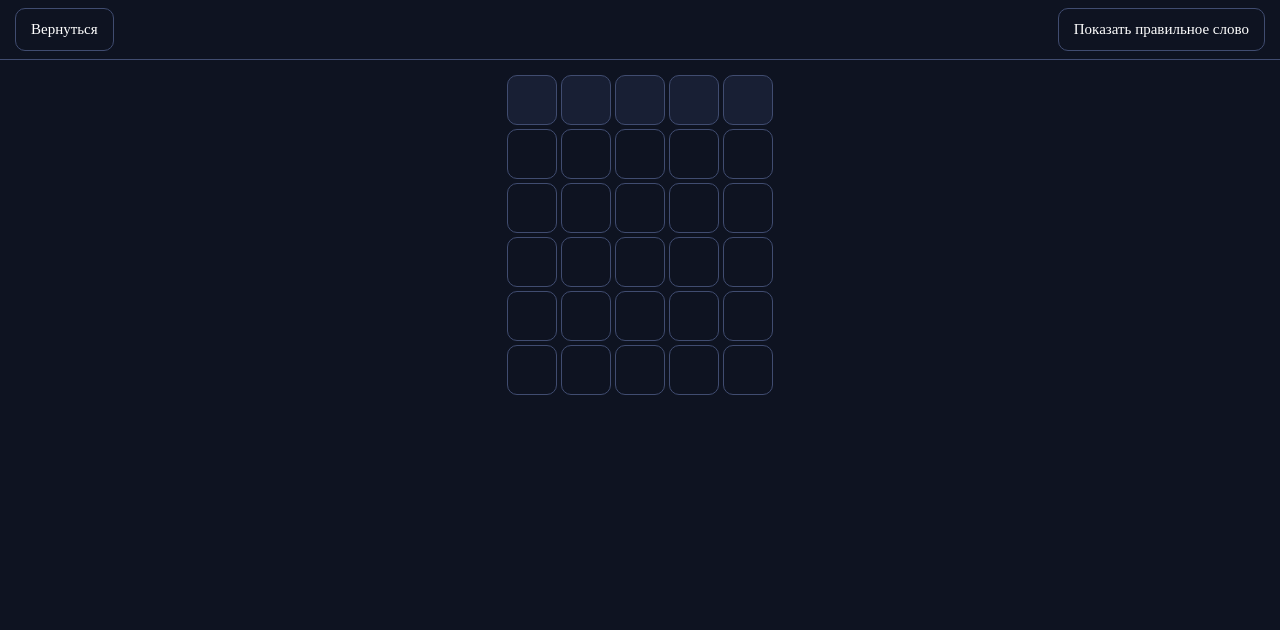
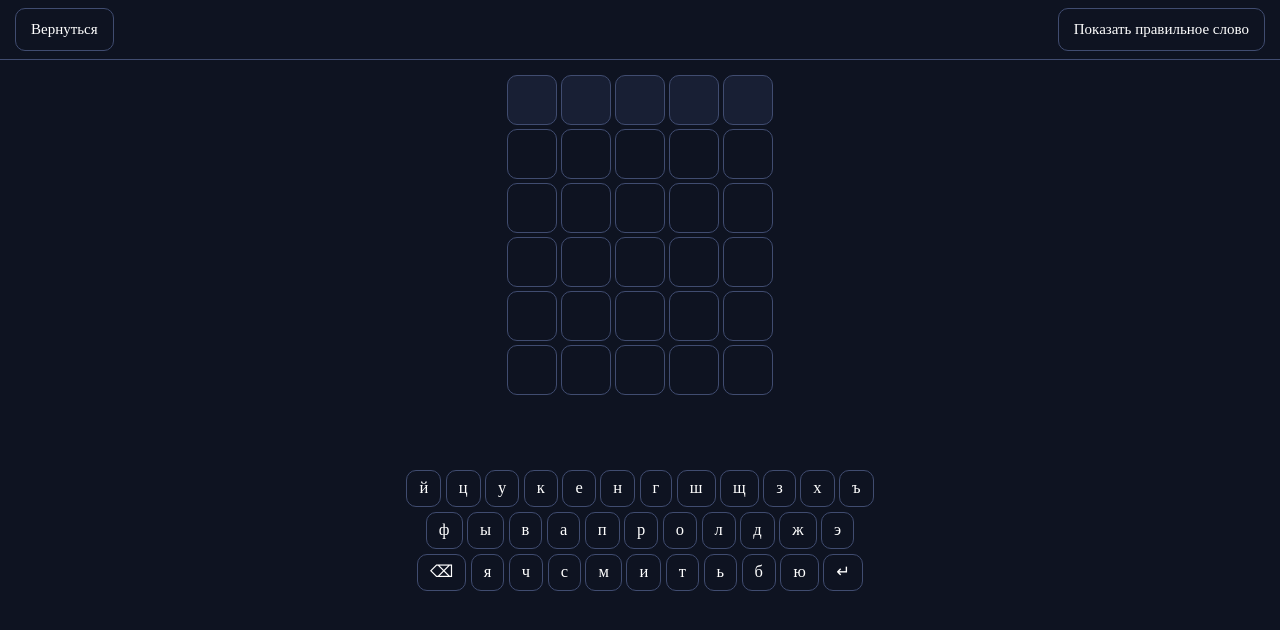
Before and after one commit to cocojabaa/wordle, a React (Vite) app: page /play in a window 1280 px wide. Shown: the top 630 px of the page. Built offline with nearby package versions, Linux system fonts and the light colour scheme.

Commit message:
Сделан визуал клавиатуры, немного изменен WordRowResults.js, добавлен объект состояний letterStateClasses.js и еще там чето по мелочи

```diff
--- a/src/components/EnterWordModal/EnterWordModal.jsx
+++ b/src/components/EnterWordModal/EnterWordModal.jsx
@@ -9,7 +9,7 @@ export const EnterWordModal = () => {
 
   function inputChangeHandler(e) {
     if (e.target.value.length > inputValue.length) {
-      if (/^[а-яА-Яa-zA-ZёЁ]$/.test(e.target.value.slice(-1)) && inputValue.length < 5) {
+      if (/^[а-яА-ЯёЁ]$/.test(e.target.value.slice(-1)) && inputValue.length < 5) {
         setInputValue(e.target.value.toLowerCase())
       }
     } else setInputValue(e.target.value.toLowerCase())
--- a/src/components/Keyboard/Keyboard.jsx
+++ b/src/components/Keyboard/Keyboard.jsx
@@ -1,7 +1,24 @@
 import "./keyboard.scss"
+import {KeyboardButton} from "../KeyboardButton";
 
-export function Keyboard() {
+export function Keyboard({keyStates}) {
+
+
   return <div className="keyboard">
-
+    <div className="keyboard__buttons-row">
+      {Object.keys(keyStates).slice(0, 12).map(key => (
+        <KeyboardButton state={keyStates[key]}>{key}</KeyboardButton>
+      ))}
+    </div>
+    <div className="keyboard__buttons-row">
+      {Object.keys(keyStates).slice(12, 23).map(key => (
+        <KeyboardButton state={keyStates[key]}>{key}</KeyboardButton>
+      ))}
+    </div>
+    <div className="keyboard__buttons-row">
+      {Object.keys(keyStates).slice(23).map(key => (
+        <KeyboardButton state={keyStates[key]}>{key}</KeyboardButton>
+      ))}
+    </div>
   </div>
 }
--- a/src/components/Keyboard/keyboard.scss
+++ b/src/components/Keyboard/keyboard.scss
@@ -1 +1,17 @@
 @use "../../styles/vars";
+
+.keyboard {
+  width: 100%;
+  display: flex;
+  flex-direction: column;
+  align-items: center;
+  margin-top: 5rem;
+  gap: 0.3rem;
+
+  &__buttons-row {
+    display: flex;
+    justify-content: center;
+    gap: 0.3rem;
+
+  }
+}
--- /dev/null
+++ b/src/components/KeyboardButton/KeyboardButton.jsx
@@ -0,0 +1,8 @@
+import "./keyboard-button.scss"
+import {letterStateClasses} from "../../constants/letterStateClasses.js";
+
+export function KeyboardButton ({state, children}) {
+  return <button
+    className={state === -1 ? "keyboard-button" : `keyboard-button keyboard-button--${letterStateClasses[state]}`}
+  >{children}</button>
+}
--- /dev/null
+++ b/src/components/KeyboardButton/index.js
@@ -0,0 +1 @@
+export * from "./KeyboardButton.jsx"
--- /dev/null
+++ b/src/components/KeyboardButton/keyboard-button.scss
@@ -0,0 +1,23 @@
+@use "../../styles/vars";
+
+.keyboard-button {
+  color: var(--font-color-primary);
+  background-color: var(--page-background-color);
+  border: 1px solid var(--letter-border-color);
+  height: 2.5rem;
+  padding-inline: 0.8rem;
+  border-radius: 10px;
+  font-size: 1.1rem;
+
+  &--incorrect {
+    background-color: var(--letter-border-color);
+  }
+
+  &--present {
+    background-color: var(--present-letter-color);
+  }
+
+  &--correct {
+    background-color: var(--correct-letter-color);
+  }
+}
--- a/src/components/WordRow/WordRow.jsx
+++ b/src/components/WordRow/WordRow.jsx
@@ -1,12 +1,7 @@
 import "./word-row.scss"
 import {useRef, useState, useEffect} from "react"
 import WordRowResult from "../../utils/WordRowResults.js";
-
-const letterClasses = {
-  0: "word-row__letter-input--incorrect",
-  1: "word-row__letter-input--present",
-  2: "word-row__letter-input--correct",
-}
+import {letterStateClasses} from "../../constants/letterStateClasses.js";
 
 export function WordRow({wordLength, correctWord, isFocused, onCompleteHandler}) {
   const [focusIndex, setFocusIndex] = useState(0)
@@ -18,7 +13,7 @@ export function WordRow({wordLength, correctWord, isFocused, onCompleteHandler})
   }
 
   function onInputKeydownHandler(e, index) {
-    if (/^[а-яА-Яa-zA-ZёЁ]$/.test(e.key) && !letters[index]) { // проверка на букву и что в ячейке ничего не написано
+    if (/^[а-яА-ЯёЁ]$/.test(e.key) && !letters[index]) { // проверка на букву и что в ячейке ничего не написано
       setLetters(prev => {
         return prev.map((item, i) => i === index ? e.key.toLowerCase() : item)
       })
@@ -40,8 +35,8 @@ export function WordRow({wordLength, correctWord, isFocused, onCompleteHandler})
     if (e.key === "Enter") {
       if (letters.includes("")) return // если есть неписанные буквы
       const enteredWord = letters.join("")
-      const results = new WordRowResult(correctWord, enteredWord).results
-      renderLettersColors(results)
+      const results = new WordRowResult(correctWord, enteredWord)
+      renderLettersColors(results.resultsArray)
       onCompleteHandler(results)
     }
     if (e.key === "ArrowRight") setNextFocusIndex()
@@ -54,7 +49,7 @@ export function WordRow({wordLength, correctWord, isFocused, onCompleteHandler})
 
   function renderLettersColors(results) {
     results.forEach((value, index) => {
-      wordRowRef.current.children[index].classList.add(letterClasses[value])
+      wordRowRef.current.children[index].classList.add(`word-row__letter-input--${letterStateClasses[value]}`)
     })
   }
 
--- /dev/null
+++ b/src/constants/letterStateClasses.js
@@ -0,0 +1,5 @@
+export const letterStateClasses = {
+  0: "incorrect",
+  1: "present",
+  2: "correct",
+}
--- a/src/pages/GamePage/GamePage.jsx
+++ b/src/pages/GamePage/GamePage.jsx
@@ -3,31 +3,48 @@ import {LinkButton} from "../../components/LinkButton";
 import "./game-page.scss"
 import {Button} from "../../components/Button";
 import {useEffect, useState} from "react";
-import {RUWORDS} from "../../constants/RussianWords.js"
+import {RUWORDS} from "../../constants/russianWords.js"
 import {useModal} from "../../HOC/ModalProvider"
 import {VictoryModal} from "../../components/VictoryModal";
+import {Keyboard} from "../../components/Keyboard";
 
 const wordLength = 5;
+const numberOfAttempts = 6;
+const defaultKeyStates = {
+  'й': -1, 'ц': -1, 'у': -1, 'к': -1, 'е': -1, 'н': -1, 'г': -1, 'ш': -1, 'щ': -1, 'з': -1, 'х': -1, 'ъ': -1,
+  'ф': -1, 'ы': -1, 'в': -1, 'а': -1, 'п': -1, 'р': -1, 'о': -1, 'л': -1, 'д': -1, 'ж': -1, 'э': -1,
+  '⌫': -1, 'я': -1, 'ч': -1, 'с': -1, 'м': -1, 'и': -1, 'т': -1, 'ь': -1, 'б': -1, 'ю': -1, '↵': -1,
+}
 
 
 export function GamePage() {
   const [focusedRowIndex, setFocusedRowIndex] = useState(0);
   const [correctWord, setCorrectWord] = useState("ххххх");
   const {openModal} = useModal()
+  const [keyStates, setKeyStates] = useState(defaultKeyStates);
 
   function nextFocusedRowIndex() {
-    if (focusedRowIndex !== 4) setFocusedRowIndex(prev => prev + 1);
+    if (focusedRowIndex !== numberOfAttempts - 1) setFocusedRowIndex(prev => prev + 1);
   }
 
   function onCompleteHandler(results) {
-    if (results.every(item => item === 2)) {
+    if (results.resultsArray.every(item => item === 2)) {
       setTimeout(() => {
         openModal(<VictoryModal correctWord={correctWord} />)
       }, 500)
+      console.log("WIN")
       return
     }
+    setKeyStates(prev => ({
+      ...prev,
+      ...results.resultsObject
+    }))
     nextFocusedRowIndex()
   }
+
+  useEffect(() => {
+    console.log(keyStates);
+  }, [keyStates]);
 
   useEffect(() => {
     const randomWord = RUWORDS[Math.floor(Math.random() * RUWORDS.length)]
@@ -42,7 +59,7 @@ export function GamePage() {
     </header>
     <main className="game-page__main">
       <div className="game-page__word-rows-container">
-        {[...Array(6).keys()].map(index => {
+        {[...Array(numberOfAttempts).keys()].map(index => {
           return <WordRow
             key={index}
             correctWord={correctWord}
@@ -52,6 +69,7 @@ export function GamePage() {
           />
         })}
       </div>
+      <Keyboard keyStates={keyStates}/>
     </main>
   </div>
 }
--- a/src/utils/WordRowResults.js
+++ b/src/utils/WordRowResults.js
@@ -7,9 +7,9 @@ export default class WordRowResult {
   /**
    * Ответ имеет вид: [0, 2, 1, 0, 0], где
    * индекс числа - это индекс буквы в слове,
-   * само число - информация (0 - не попал, 1 - буква не на своем месте, 2 - буква на своем месте)
+   * само число - информация (0 - буквы нет в слове, 1 - буква не на своем месте, 2 - буква на своем месте)
    */
-  get results() {
+  get resultsArray() {
     const results = Array(this.correctWord.length);
     this.enteredWord.split("").forEach((letter, index) => {
       if (letter === this.correctWord[index]) results[index] = 2;
@@ -18,4 +18,15 @@ export default class WordRowResult {
     })
     return results;
   }
+
+  get resultsObject() {
+    const results = {};
+    this.enteredWord.split("").forEach((letter, index) => {
+      if (letter === this.correctWord[index]) results[letter] = 2;
+      else if (this.correctWord.includes(letter)) results[letter] = 1;
+      else results[letter] = 0;
+    })
+    return results;
+
+  }
 }
```
Also changed, not shown: src/constants/russianWords.js (renamed from src/constants/RussianWords.js).
